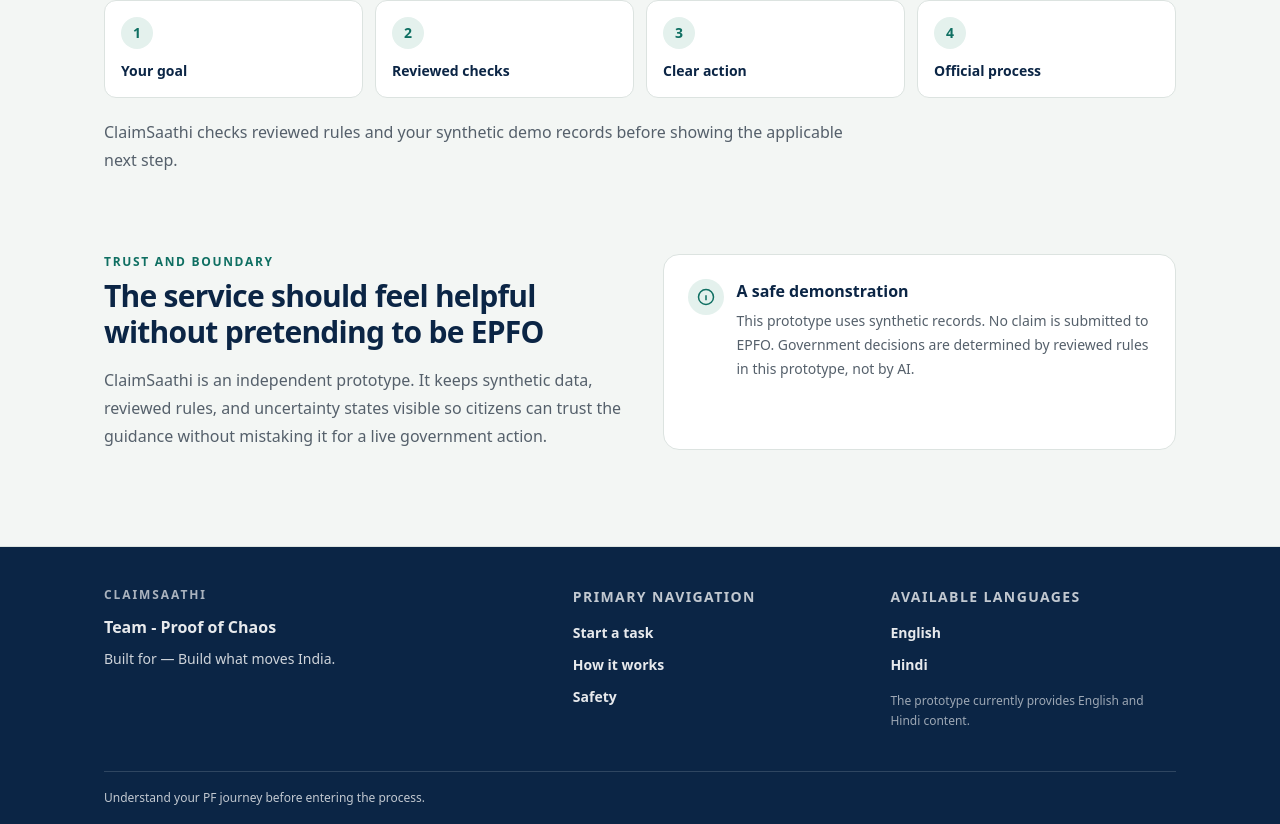
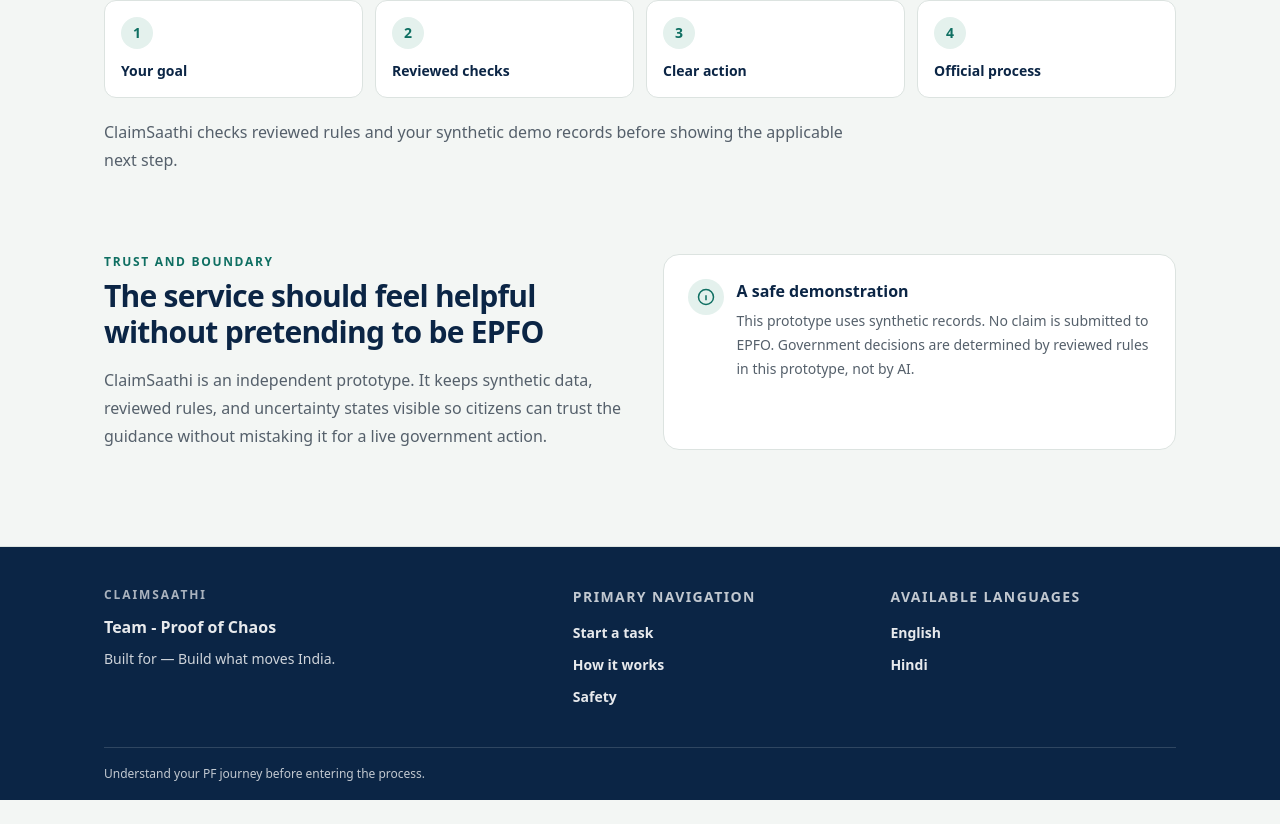
Before and after one commit to mohitkushwaha0601/claim-saathi, a Next.js app in the folder frontend/: page / in a window 1280 px wide. Shown: the part 2608-3432 px from the top of the page. After the commit the page ends 3408 px from the top, so only its background shows below. Built offline with nearby package versions, Linux system fonts and the light colour scheme; no server answers.

Commit message:
Footer fix for Language

```diff
--- a/frontend/src/components/app-footer.tsx
+++ b/frontend/src/components/app-footer.tsx
@@ -48,9 +48,6 @@
               <li lang="en">{common("english")}</li>
               <li lang="hi">{common("hindi")}</li>
             </ul>
-            <p className="mt-4 text-xs leading-5 text-white/60">
-              {common("languageCoverage")}
-            </p>
           </div>
         </div>
         <div className="border-t border-white/15 py-4 text-xs leading-5 text-white/75">
```
